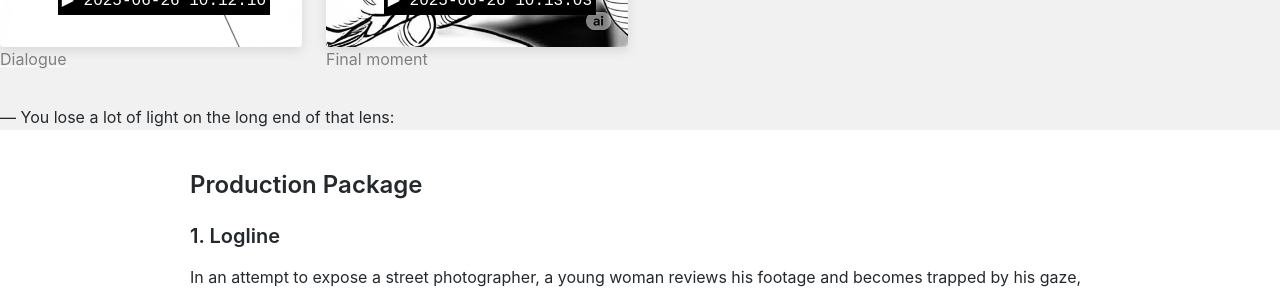
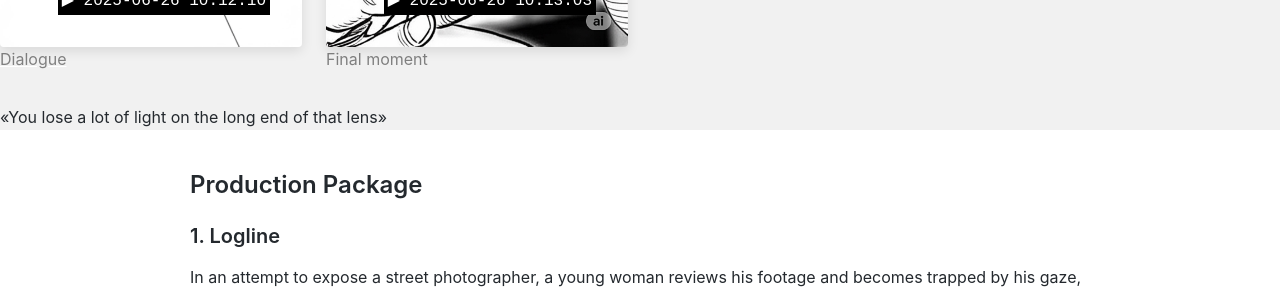
Before and after one commit to konstantinbarkalov/creeptographer, a Jekyll site: the page built from docs/en/index.md, in a window 1280 px wide and 900 px high, scrolled down 1233 px. Shown: the part 153-447 px from the top of the window. Built offline with Jekyll 4.4.1, drawn with Linux system fonts in a browser that asks for light colours; some of the changed text lies outside the part shown.

Commit message:
Fix quote formatting in project presentation

```diff
--- a/docs/_config.yml
+++ b/docs/_config.yml
@@ -2,7 +2,7 @@ title: Creeptographer
 description: A movie with line yet to be written
 baseurl: "/creeptographer"
 url: "https://konstantinbarkalov.github.io"
-version: "0.0.0.ap"
+version: "0.0.0.aq"
 last_updated: 2025-06-22
 
 # Build settings
--- a/docs/_includes/project-presentation.html
+++ b/docs/_includes/project-presentation.html
@@ -16,7 +16,7 @@
             {% endfor %}
         </div>
         <div class="hero-cite">
-            — {{ site.data[page.lang].header.quote }}:
+            «{{ site.data[page.lang].header.quote }}»
         </div>
     </div>
 </div>
```
